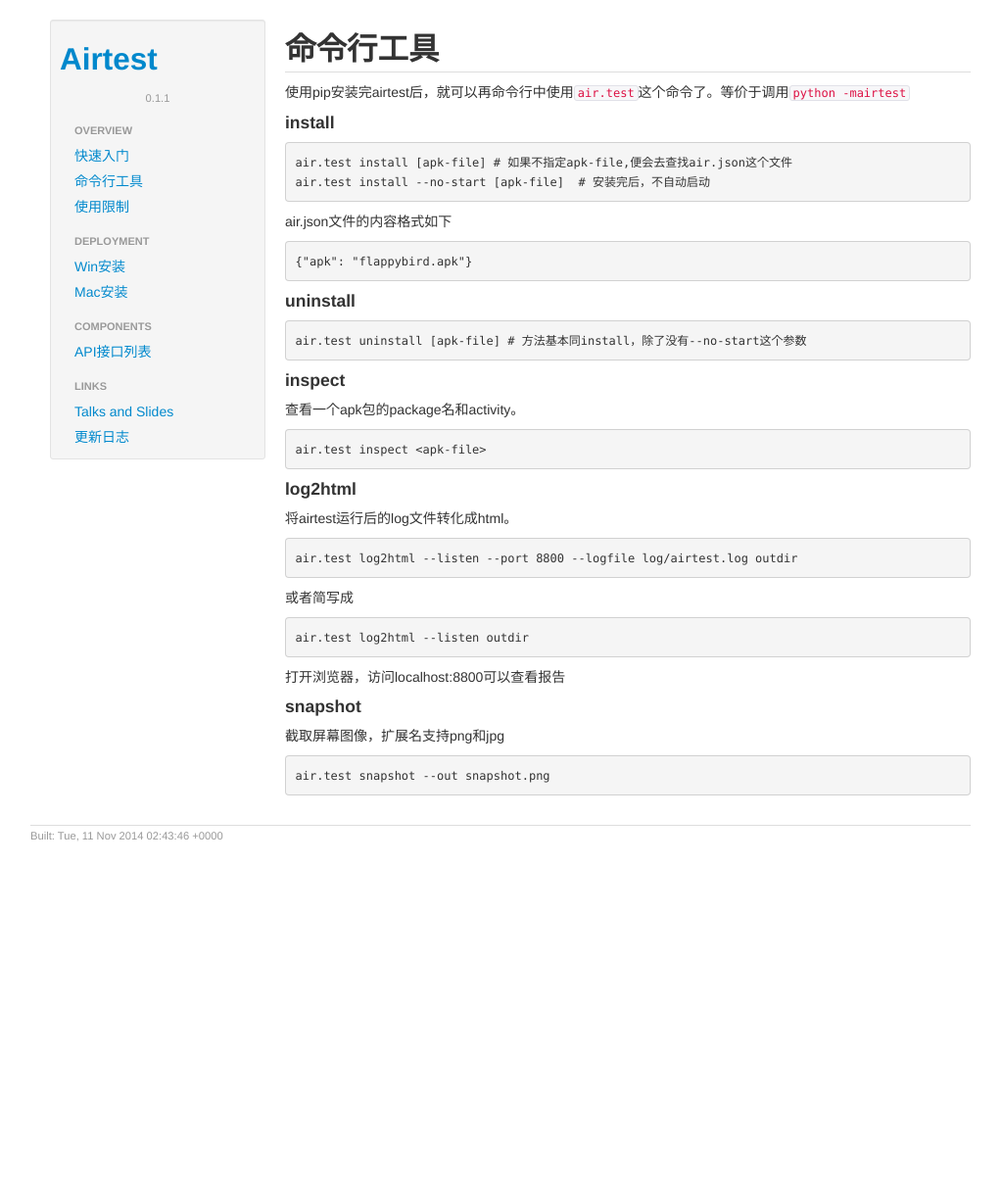
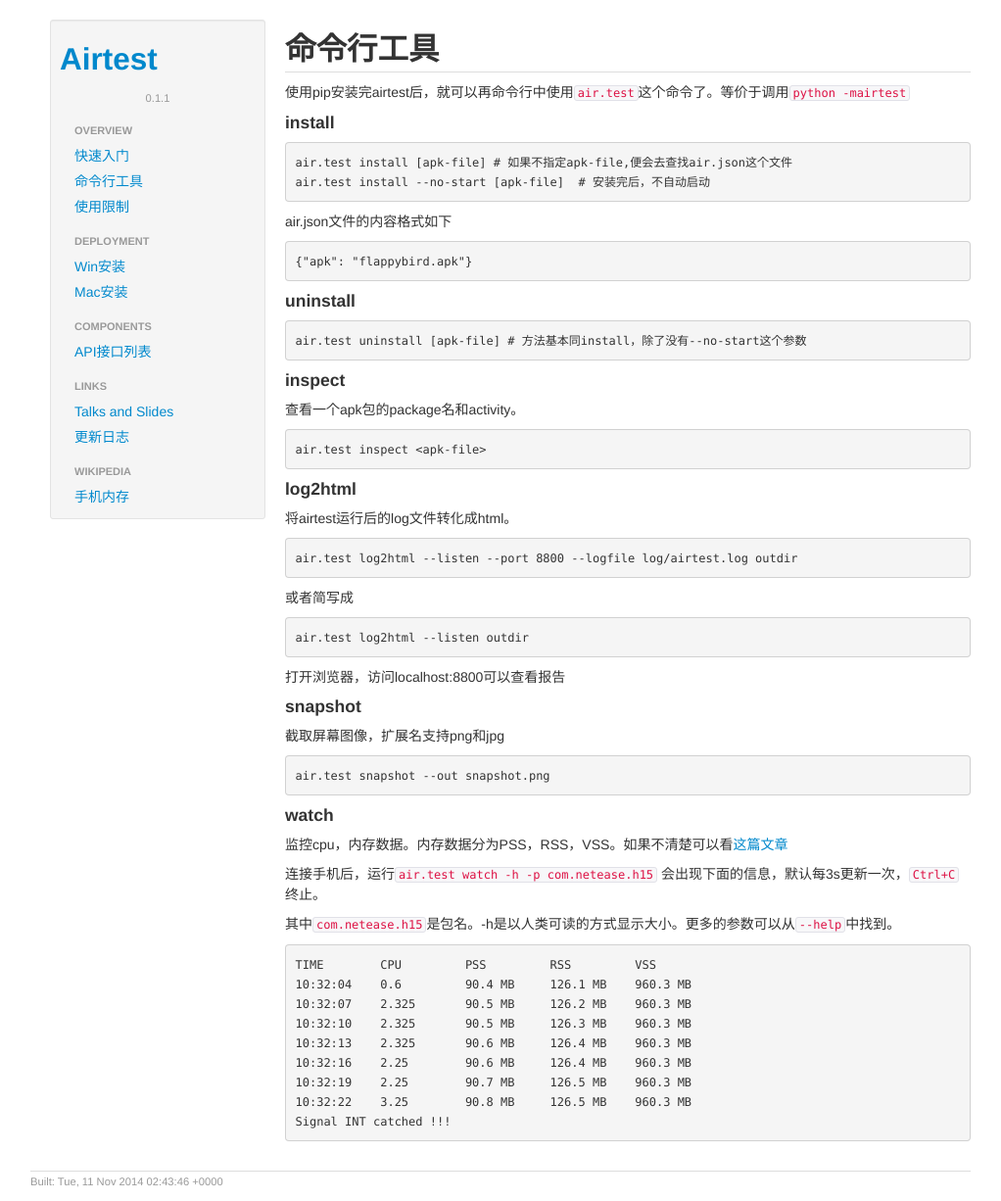
Before and after one commit to NetEase/airtest, a Jekyll site: the page built from _posts/2014-10-11-command_line.md, in a window 1280 px wide. Shown: the whole page at 98% size, without its empty margins (119-1141 px from the left). Built offline with Jekyll 4.4.1, drawn with Linux system fonts in a browser that asks for light colours; comment, search, counter and statistics services are not loaded; before the commit the page ends 900 px from its top, so only the background shows below that.

Commit message:
add air.test watch doc, and disqus

```diff
--- a/_layouts/default.html
+++ b/_layouts/default.html
@@ -24,9 +24,17 @@
     <div class="container">
       <div class="row">
         <div class="span3 sidebar">{% include sidebar.html %}</div>
-        <div class="span9">{{ content }}</div>
+        <div class="span9">
+			{{ content }}
+			<div class="row">
+			  <div id="disqus_thread"></div>
+			</div>
+		</div>
       </div>
       <div class="row">
+		<div class="col-md-12">
+		</div>
+
         <footer class="footer">
           <p class="muted built">Built: {{ site.time | date_to_rfc822 }}</p>
         </footer>
@@ -44,5 +52,20 @@
 	  */
 
     </script>
+
+    <script type="text/javascript">
+        /* * * CONFIGURATION VARIABLES: EDIT BEFORE PASTING INTO YOUR WEBPAGE * * */
+        var disqus_shortname = 'airtest'; // required: replace example with your forum shortname
+
+        /* * * DON'T EDIT BELOW THIS LINE * * */
+        (function() {
+            var dsq = document.createElement('script'); dsq.type = 'text/javascript'; dsq.async = true;
+            dsq.src = '//' + disqus_shortname + '.disqus.com/embed.js';
+            (document.getElementsByTagName('head')[0] || document.getElementsByTagName('body')[0]).appendChild(dsq);
+        })();
+    </script>
+    <noscript>Please enable JavaScript to view the <a href="http://disqus.com/?ref_noscript">comments powered by Disqus.</a></noscript>
+
+
   </body>
 </html>
--- a/_posts/2014-10-11-command_line.md
+++ b/_posts/2014-10-11-command_line.md
@@ -38,3 +38,21 @@
 截取屏幕图像，扩展名支持png和jpg
 
 	air.test snapshot --out snapshot.png
+
+#### watch
+监控cpu，内存数据。内存数据分为PSS，RSS，VSS。如果不清楚可以看[这篇文章](/wikipedia/memory.html)
+
+连接手机后，运行`air.test watch -h -p com.netease.h15` 会出现下面的信息，默认每3s更新一次，`Ctrl+C`终止。
+
+其中`com.netease.h15`是包名。-h是以人类可读的方式显示大小。更多的参数可以从`--help`中找到。
+
+
+    TIME        CPU         PSS         RSS         VSS
+    10:32:04    0.6         90.4 MB     126.1 MB    960.3 MB
+    10:32:07    2.325       90.5 MB     126.2 MB    960.3 MB
+    10:32:10    2.325       90.5 MB     126.3 MB    960.3 MB
+    10:32:13    2.325       90.6 MB     126.4 MB    960.3 MB
+    10:32:16    2.25        90.6 MB     126.4 MB    960.3 MB
+    10:32:19    2.25        90.7 MB     126.5 MB    960.3 MB
+    10:32:22    3.25        90.8 MB     126.5 MB    960.3 MB
+    Signal INT catched !!!
```
Also changed, not shown: _posts/2014-11-01-quickstart.md (+1 -1 lines), _posts/2014-11-11-memory.md (added, +36 -0 lines), _posts/2015-01-01-links.md (+2 -1 lines).
